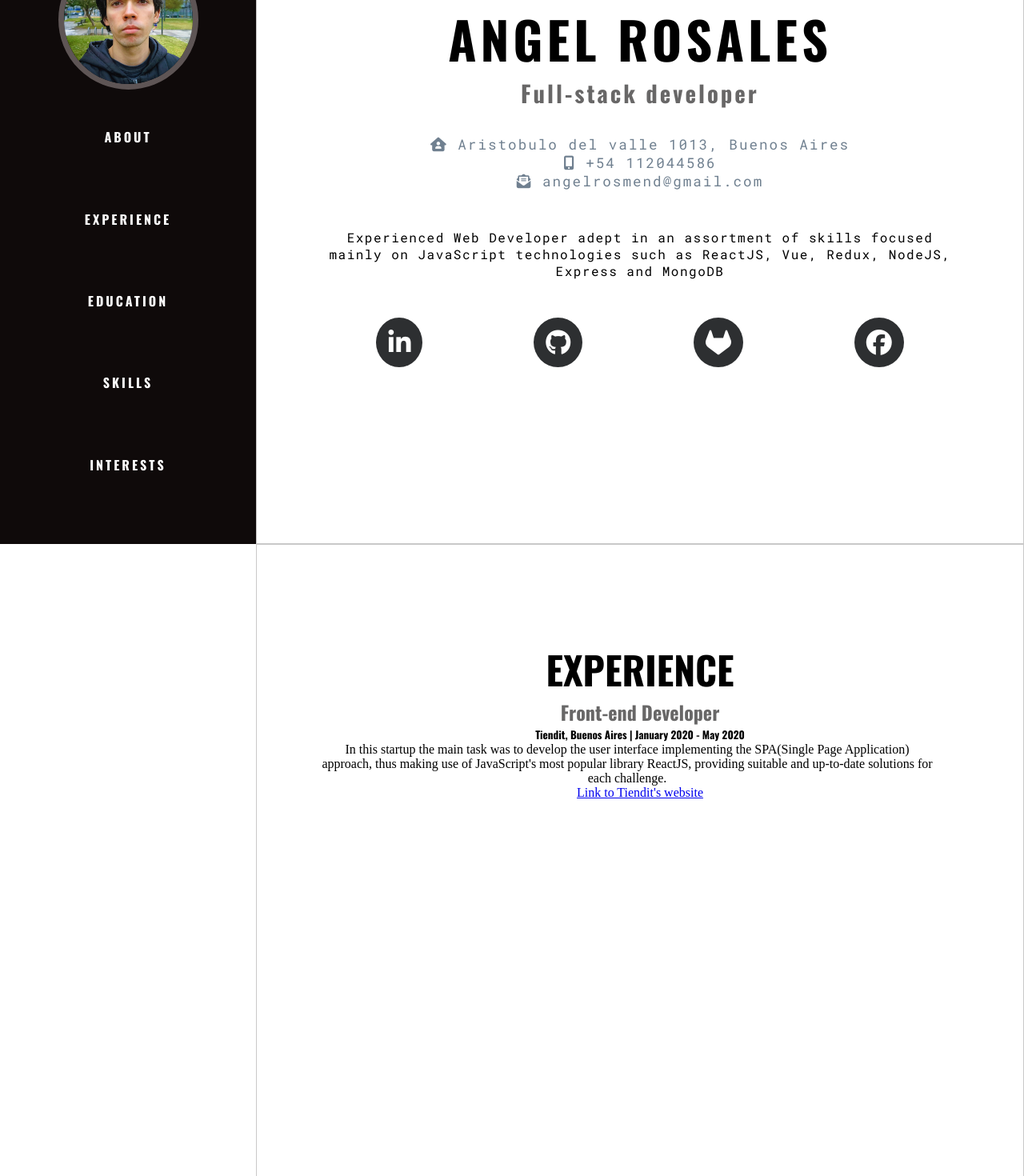
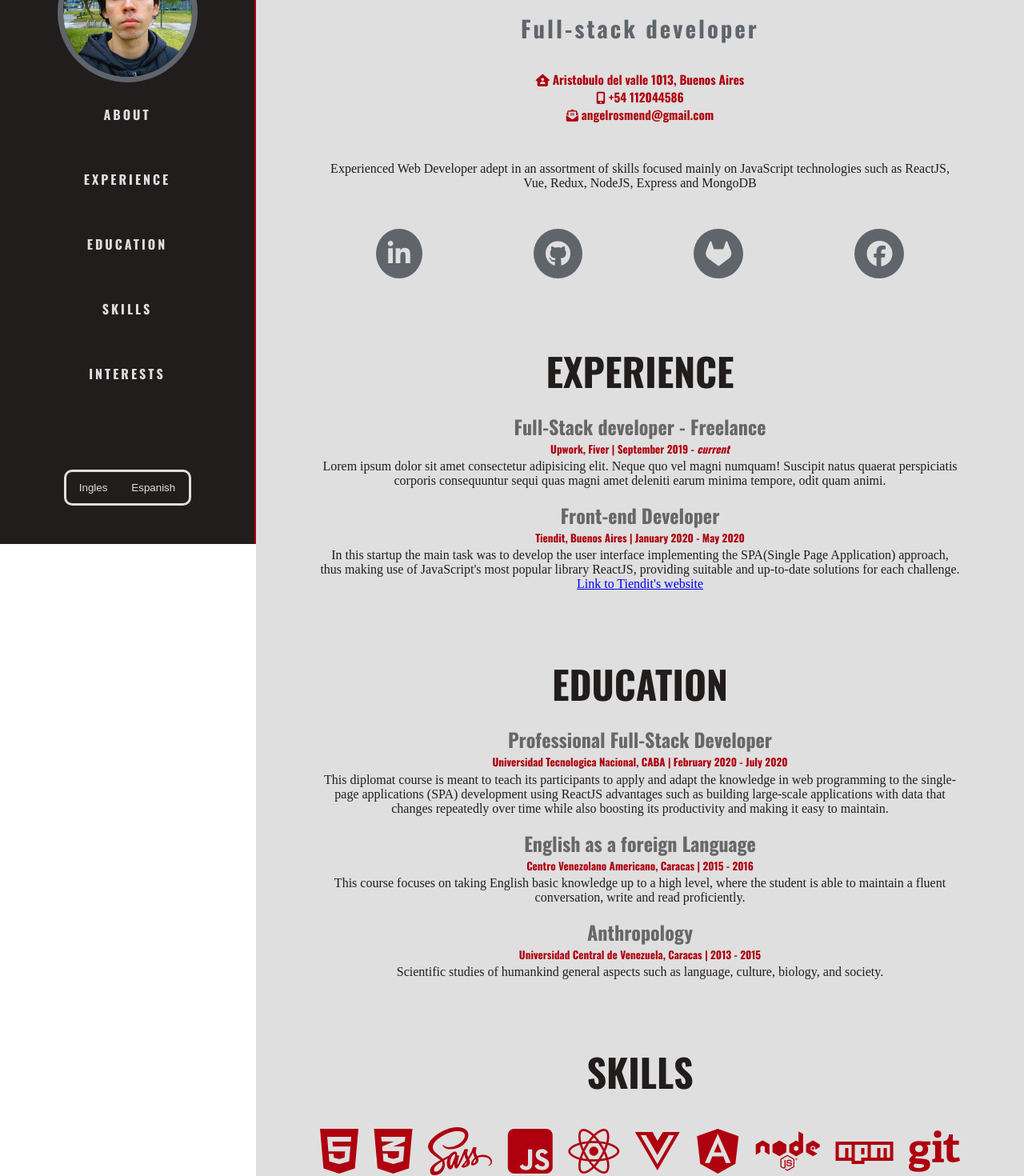
Before and after one commit to angelrosmend/CV-react, a React (Create React App) app: page / in a window 1280 px wide. Shown: the part 120-1590 px from the top of the page at 80% size. Built offline with nearby package versions, Linux system fonts and the light colour scheme.

Commit message:
finished layout

```diff
--- a/src/index.css
+++ b/src/index.css
@@ -1,3 +1,15 @@
+*{
+  margin: 0;
+  padding: 0;
+  box-sizing: border-box;
+}
+:root{
+  --mainWhite: rgb(223, 223, 223);
+  --mainRed: rgb(175, 0, 15);
+  --mainGrey: rgb(96, 101, 107);
+  --mainBlack: rgb(34, 29, 29);
+}
+
 html {
   scroll-behavior: smooth;
 }
--- a/src/layout/form/About.jsx
+++ b/src/layout/form/About.jsx
@@ -7,13 +7,14 @@ function About() {
             <h3>Full-stack developer</h3>
 
             <div className="info">
-            <p className="addrese"><i class="fas fa-house-user"></i>  Aristobulo del valle 1013, Buenos Aires</p>
-            <p className="phone"><i class="fas fa-mobile-alt"></i>  +54 112044586</p>
-            <p className="email"><i class="fas fa-envelope-open-text"></i>  angelrosmend@gmail.com</p>
+                <h5><i class="fas fa-house-user"></i>  Aristobulo del valle 1013, Buenos Aires</h5>
+                <h5><i class="fas fa-mobile-alt"></i>  +54 112044586</h5>
+                <h5><i class="fas fa-envelope-open-text"></i>  angelrosmend@gmail.com</h5>
 
-            <p className="about-me">Experienced Web Developer adept in an assortment of skills focused
+            <p>Experienced Web Developer adept in an assortment of skills focused
                 mainly on JavaScript technologies such as ReactJS, Vue, Redux,
-                NodeJS, Express and MongoDB</p>
+                NodeJS, Express and MongoDB
+            </p>
             </div>
 
             <ul className="contact">
--- a/src/layout/form/Education.jsx
+++ b/src/layout/form/Education.jsx
@@ -6,6 +6,7 @@ function Education() {
     return (
         <div id="education" className="education">
             <h2>Education</h2>
+            <div className="box">
             <h4>Professional Full-Stack Developer</h4>
             <h5>Universidad Tecnologica Nacional, CABA | February 2020 - July 2020</h5>
             <p className="description">
@@ -14,9 +15,23 @@ function Education() {
                 applications (SPA) development using ReactJS advantages such as
                 building large-scale applications with data that changes repeatedly
                 over time while also boosting its productivity and making it easy to
-                maintain. Also, we learn how to integrate the projects with the server-
-                side by developing an api rest with NodeJS.
+                maintain.
             </p>
+            </div>
+            <div className="box">
+                <h4>English as a foreign Language</h4>
+                <h5>Centro Venezolano Americano, Caracas | 2015 - 2016</h5>
+                <p>This course focuses on taking English basic knowledge up to a high
+                    level, where the student is able to maintain a fluent conversation,
+                    write and read proficiently.
+                </p>
+            </div>
+            <div className="box">
+                <h4>Anthropology</h4>
+                <h5>Universidad Central de Venezuela, Caracas | 2013 - 2015</h5>
+                <p>Scientific studies of humankind general aspects such as language,
+                   culture, biology, and society.</p>
+            </div>
         </div>
     )
 }
--- a/src/layout/form/Experience.jsx
+++ b/src/layout/form/Experience.jsx
@@ -4,10 +4,17 @@ function Experience() {
     return (
         <div id="experience" className="experience">
             <h2>Experience</h2>
-            <div className="job">
+            <div className="box">
+                <h4>Full-Stack developer - Freelance</h4>
+                <h5>Upwork, Fiver | September 2019 - <i>current</i></h5>
+                <p>Lorem ipsum dolor sit amet consectetur adipisicing elit. Neque quo vel magni numquam! Suscipit natus quaerat perspiciatis corporis consequuntur
+                     sequi quas magni amet deleniti earum minima tempore, odit quam animi.
+                </p>
+            </div>
+            <div className="box">
             <h4>Front-end Developer</h4>
             <h5>Tiendit, Buenos Aires | January 2020 - May 2020</h5>
-            <p className="description">
+            <p>
                In this startup the main task was to develop the user interface implementing the SPA(Single Page Application) approach,
                thus making use of JavaScript's most popular library ReactJS, providing suitable and up-to-date solutions for each challenge.
             </p>
--- a/src/layout/form/Form.jsx
+++ b/src/layout/form/Form.jsx
@@ -2,15 +2,18 @@ import React from 'react'
 import './form.styles.css'
 import About from './About'
 import Experience from './Experience'
+import Education from './Education'
+import Skills from './Skills'
+import Interests from './Interests'
 
 function Form() {
     return (
         <div className="form-wrapper">
             <About/>
             <Experience/>
-            <div id="education" className="education"></div>
-            <div id="skills" className="skills"></div>
-            <div id="interests" className="interests"></div>
+            <Education/>
+            <Skills/>
+            <Interests/>
         </div>
     )
 }
--- /dev/null
+++ b/src/layout/form/Interests.jsx
@@ -0,0 +1,20 @@
+import React from 'react'
+
+function Interests() {
+    return (
+        <div id="interests" className="interests">
+            <h2>Interests</h2>
+            <div className="box">
+                <h4>Art</h4>
+                <p>Since I was a child I've had a deep passion for music and
+                    painting, being activities I still do nowadays in my free time.
+                    As a Front-end developer, I enjoy using painting knowledge like
+                    color theory to easily create layout designs, which are intuitive
+                    and likable for the users.</p>
+            </div>
+
+        </div>
+    )
+}
+
+export default Interests
--- a/src/layout/form/Skills.jsx
+++ b/src/layout/form/Skills.jsx
@@ -0,0 +1,23 @@
+import React from 'react'
+
+function Skills() {
+    return (
+        <div id="skills" className="skills">
+            <h2>Skills</h2>
+            <div className="skills-icon">
+            <i class="fab fa-html5"></i>
+            <i class="fab fa-css3-alt"></i>
+            <i class="fab fa-sass"></i>
+            <i class="fab fa-js-square"></i>
+            <i class="fab fa-react"></i>
+            <i class="fab fa-vuejs"></i>
+            <i class="fab fa-angular"></i>
+            <i class="fab fa-node"></i>
+            <i class="fab fa-npm"></i>
+            <i class="fab fa-git"></i>
+            </div>
+        </div>
+    )
+}
+
+export default Skills
--- a/src/layout/form/form.styles.css
+++ b/src/layout/form/form.styles.css
@@ -1,14 +1,21 @@
+
+
 /*FORM*/
 .form-wrapper{
+    background-color: var(--mainWhite);
     width: 75%;
+}
+.info p, .box p{
+    color: var(--mainBlack);
+    margin-top: 0.2rem;
+    font-weight: 0;
+
 }
 
 .about, .experience, .education , .skills, .interests{
     width: 100%;
-    height: 100vh;
-    border: 0.01px solid rgb(201, 200, 200);
     flex: 1;
-    padding: 15vh 10vh;
+    padding: 5vh 10vh;
 
 }
 
@@ -16,20 +23,32 @@ h1{
     font-size: 4rem;
     letter-spacing: 5px;
     font-family: 'Oswald', sans-serif;
+    color: var(--mainBlack);
+
 }
+.info h5{
+    font-size: 0.95rem;
+}
+.info p{
+    margin-top: 3rem;
+}
+
 h2{
     font-size: 3rem;
     text-transform: uppercase;
     font-family: 'Oswald', sans-serif;
+    color:var(--mainBlack)
 }
 h3{
     font-size: 1.8rem;
     letter-spacing: 3px;
-    color: rgb(104, 103, 103);
+    color: var(--mainGrey);
     margin-bottom: 2rem;
     font-family: 'Oswald', sans-serif;
 }
-
+.box{
+    margin-top: 1rem;
+}
 h4{
     font-size: 1.5rem;
     color: rgb(104, 103, 103);
@@ -37,20 +56,11 @@ h4{
 }
 h5{
     font-family: 'Oswald', sans-serif;
+    color: var(--mainRed);
 }
 
-.addrese, .phone, .email{
-    color: slategrey;
-    font-size: 1.1rem;
-    letter-spacing: 2px;
-    font-family: 'Roboto Mono', monospace;
-}
 
-.about-me{
-    margin-top: 3rem;
-    font-family: 'Roboto Mono', monospace;
-    letter-spacing: 1.5px;
-}
+
 
 .contact{
     margin-top: 3rem;
@@ -61,13 +71,28 @@ h5{
 .icon{
     padding: 15px;
     border-radius: 50%;
-    background-color: rgb(45, 47, 49);
+    background-color:var(--mainGrey);
+    transition: 1s ease;
+}
+
+.icon:hover{
+    background-color: var(--mainRed);
 }
 
 .contact-icon i{
     font-size: 2rem;
-    color: white;
+    color: var(--mainWhite)
 }
-.description{
-    padding: 0 2rem 0 0;
+.skills{
+    display: flex;
+    flex-direction: column;
 }
+.skills-icon{
+    display: flex;
+    margin-top: 2rem;
+    justify-content: space-between;
+}
+.skills-icon i{
+    color: var(--mainRed);
+    font-size: 4rem;
+}
--- a/src/layout/home/home.styles.css
+++ b/src/layout/home/home.styles.css
@@ -1,8 +1,4 @@
-*{
-    margin: 0;
-    padding: 0;
-    box-sizing: border-box;
-}
+
 .home{
     display: flex;
     width: 100%;
--- a/src/layout/nav/Nav.jsx
+++ b/src/layout/nav/Nav.jsx
@@ -15,6 +15,10 @@ function Nav() {
                 <li className="link"><a href="#skills">SKILLS</a></li>
                 <li className="link"><a href="#interests">INTERESTS</a></li>
             </ul>
+            <div className="switch">
+                <button className="english">Ingles</button>
+                <button className="spanish">Espanish</button>
+            </div>
         </div>
     )
 }
--- a/src/layout/nav/nav.styles.css
+++ b/src/layout/nav/nav.styles.css
@@ -2,13 +2,14 @@
 .nav{
     flex-basis: 25%;
     max-height: 100vh;
-    background-color: rgb(15, 10, 10);
+    background-color: var(--mainBlack);
     display: flex;
     flex-direction: column;
-    color: white;
+    color: var(--mainWhite);
     padding-top: 3rem;
     position: sticky;
     top: 0;
+    border-right: 2px solid var(--mainRed);
 }
 .photo{
     display: flex;
@@ -17,7 +18,7 @@
 .photo img{
     width: 175px;
     border-radius: 50%;
-    border: 7px solid rgb(94, 85, 85);
+    border: 7px solid var(--mainGrey);
     margin: auto;
 }
 .links{
@@ -27,7 +28,7 @@
     display: flex;
     justify-content: space-around;
     flex-direction: column;
-    padding-bottom: 3rem;
+    margin-bottom: 5rem;
 }
 li{
     list-style: none;
@@ -37,7 +38,27 @@ li{
     font-family: 'Oswald', sans-serif;
     letter-spacing: 3px;
     text-decoration: none;
-    color: white;
+    color: var(--mainWhite);
     font-size: 1rem;
     margin: 2.5rem 2rem;
 }
+
+.link a:hover{
+    color: var(--mainGrey);
+
+}
+
+.switch{
+    width: 50%;
+    margin: auto;
+    margin-bottom: 3rem;
+    border: 3px solid var(--mainWhite);
+    border-radius: 10px;
+}
+
+.english, .spanish{
+    background: transparent;
+    border: none;
+    color: var(--mainWhite);
+    padding: 12px 15px;
+}
```
